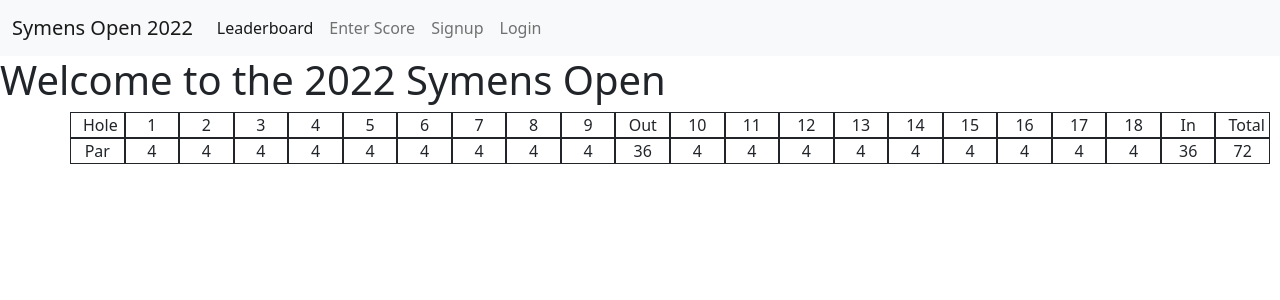
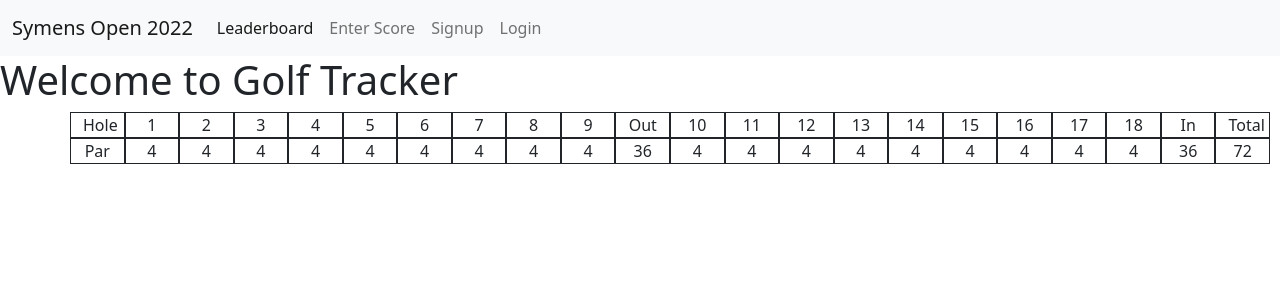
Before and after one commit to SymensJeffrey/golf_tournament_vue, a Vue app: page / in a window 1280 px wide. Shown: the top 300 px of the page. Built offline with nearby package versions, Linux system fonts and the light colour scheme; the HTML template or start-up script is replaced by a standard one.

Commit message:
change title

```diff
--- a/src/views/Home.vue
+++ b/src/views/Home.vue
@@ -164,7 +164,7 @@
   export default {
     data: function () {
       return {
-        message: "Welcome to the 2022 Symens Open",
+        message: "Welcome to Golf Tracker",
         hole1Par: 4,
         hole2Par: 4,
         hole3Par: 4,
```
